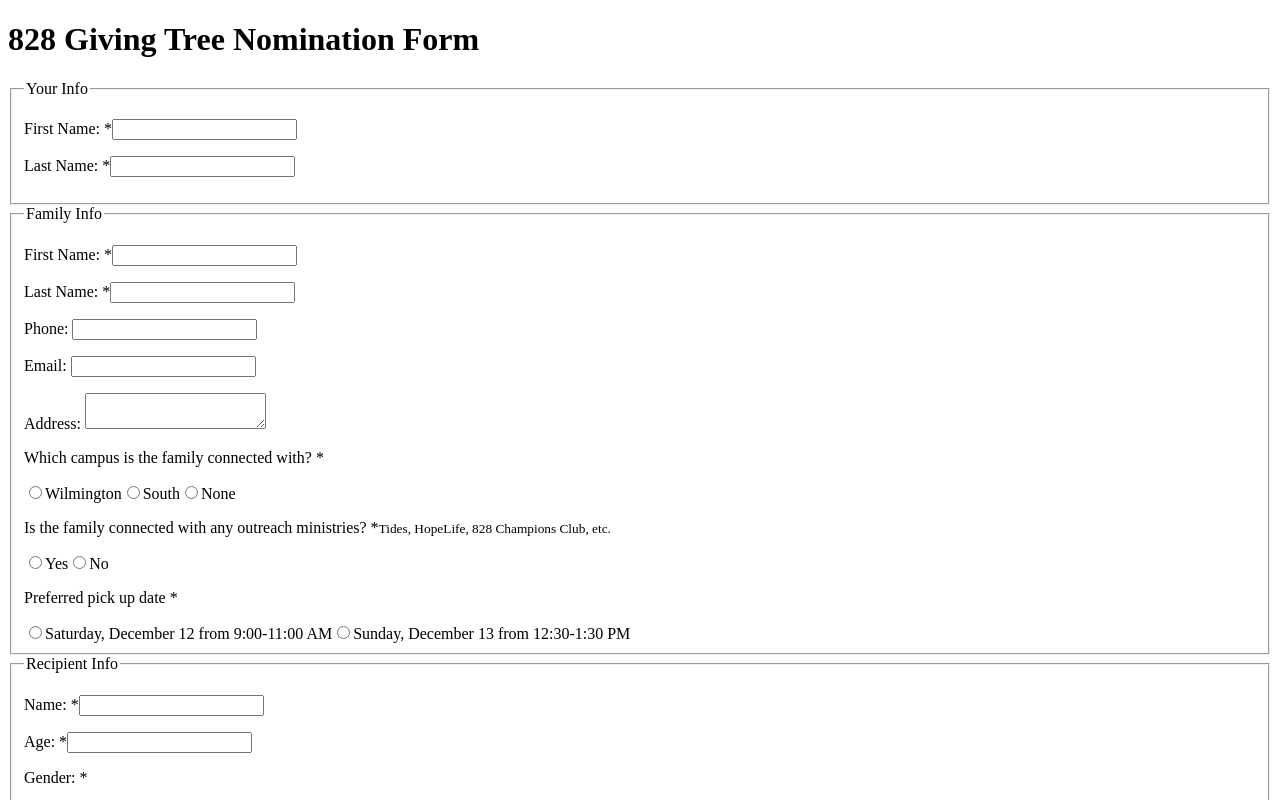
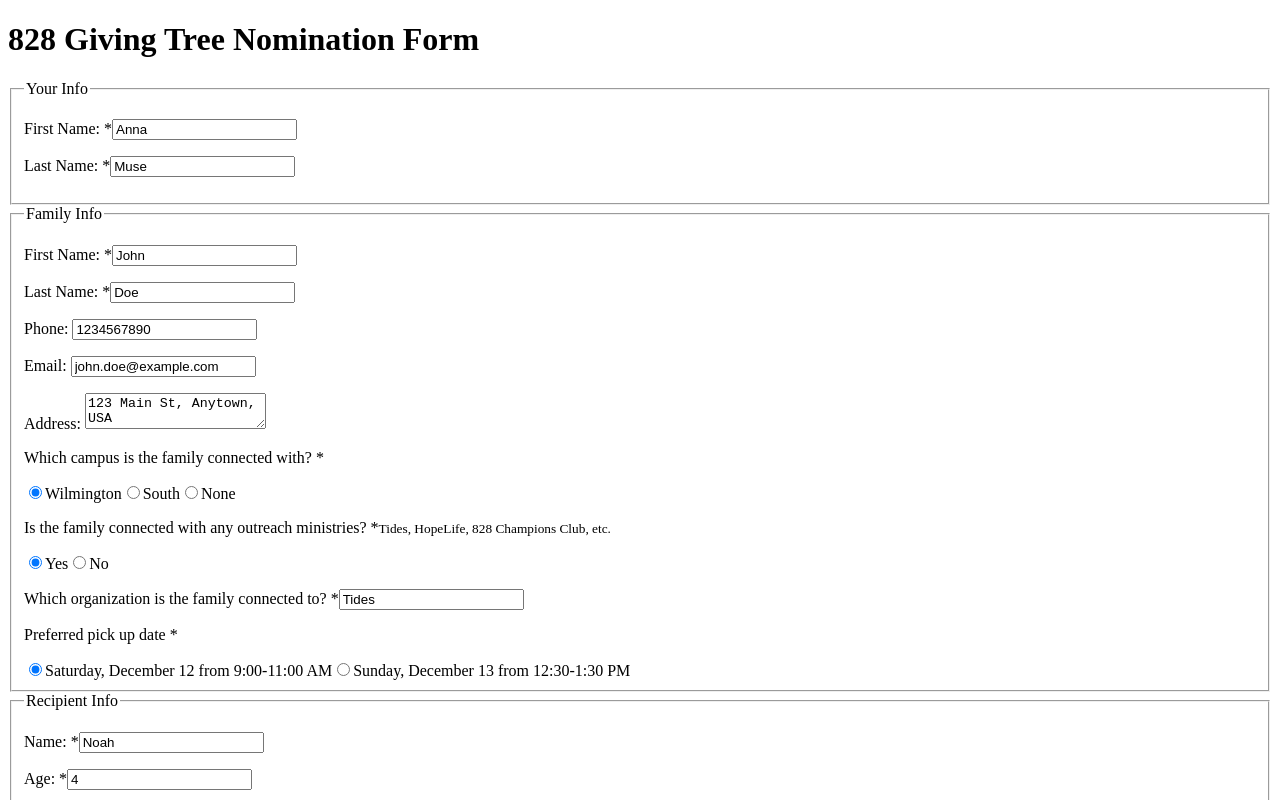
Before and after one commit to anna-muse/giving-tree, a React (Vite) app: page / in a window 1280 px wide. Shown: the top 800 px of the page. Built offline with nearby package versions, Linux system fonts and the light colour scheme; the HTML template or start-up script is replaced by a standard one.

Commit message:
Updated API, added prefilled test data

```diff
--- a/src/api.js
+++ b/src/api.js
@@ -1,4 +1,4 @@
-const DEPLOYMENT_ID = 'AKfycbyEc0hrEABXLIhevJP66Q4Itos6v2O1I9fPoYyW-inXw6Ah-DCFDkg8225qFwx1BG73Ig';
+const DEPLOYMENT_ID = 'AKfycbzUFepfUgla8Vm2okL468lKKccTo0bX0A654CTVmEf3gICwTNyZZw8Ym4PT0D7iHIx_vg';
 const API_URL = `https://script.google.com/macros/s/${DEPLOYMENT_ID}/exec`;
 
 import { Gift } from './entities/gift.js';
--- a/src/entities/donor.js
+++ b/src/entities/donor.js
@@ -14,9 +14,9 @@ export class Donor {
     }
 
     fromExternalForm(externalForm) {
-        if (externalForm.firstName !== undefined) this.firstName = externalForm.firstName;
-        if (externalForm.lastName !== undefined) this.lastName = externalForm.lastName;
-        if (externalForm.phone !== undefined) this.phone = externalForm.phone;
+        if (externalForm.firstName !== undefined) { this.firstName = externalForm.firstName; }
+        if (externalForm.lastName !== undefined) { this.lastName = externalForm.lastName; }
+        if (externalForm.phone !== undefined) { this.phone = externalForm.phone; }
         return this;
     }
 
--- a/src/entities/family.js
+++ b/src/entities/family.js
@@ -1,14 +1,14 @@
 export class Family {
     constructor() {
-        this.firstName = '';
-        this.lastName = '';
-        this.phone = '';
-        this.email = '';
-        this.address = '';
-        this.connected = '';
-        this.campus = '';
-        this.organization = '';
-        this.pickupDate = '';
+        this.firstName = 'John';
+        this.lastName = 'Doe';
+        this.phone = '1234567890';
+        this.email = 'john.doe@example.com';
+        this.address = '123 Main St, Anytown, USA';
+        this.connected = 'CONNECTED';
+        this.campus = 'WILMINGTON';
+        this.organization = 'Tides';
+        this.pickupDate = new Date('2026-12-12T09:00:00').toISOString();
     }
 
     duplicate() {
@@ -26,15 +26,16 @@ export class Family {
     }
 
     fromExternalForm(externalForm) {
-        if (externalForm.firstName !== undefined) this.firstName = externalForm.firstName;
-        if (externalForm.lastName !== undefined) this.lastName = externalForm.lastName;
-        if (externalForm.phone !== undefined) this.phone = externalForm.phone;
-        if (externalForm.email !== undefined) this.email = externalForm.email;
-        if (externalForm.address !== undefined) this.address = externalForm.address;
-        if (externalForm.campus !== undefined) this.campus = externalForm.campus;
-        if (externalForm.connected !== undefined) this.connected = externalForm.connected;
-        if (externalForm.organization !== undefined) this.organization = externalForm.organization;
-        if (externalForm.pickupDate !== undefined) this.pickupDate = externalForm.pickupDate;
+        if (externalForm.firstName !== undefined) { this.firstName = externalForm.firstName; }
+        if (externalForm.lastName !== undefined) { this.lastName = externalForm.lastName; }
+        if (externalForm.phone !== undefined) { this.phone = externalForm.phone; }
+        if (externalForm.email !== undefined) { this.email = externalForm.email; }
+        if (externalForm.address !== undefined) { this.address = externalForm.address; }
+        if (externalForm.campus !== undefined) { this.campus = externalForm.campus; }
+        if (externalForm.connected !== undefined) { this.connected = externalForm.connected; }
+        if (externalForm.organization !== undefined) { this.organization = externalForm.organization; }
+        if (externalForm.pickupDate !== undefined) { this.pickupDate = externalForm.pickupDate; }
+        return this;
     }
 
     toExternalForm() {
--- a/src/entities/gift.js
+++ b/src/entities/gift.js
@@ -20,12 +20,12 @@ export class Gift {
     }
 
     fromExternalForm(externalForm) {
-        if (externalForm['ID'] !== undefined) this.id = externalForm['ID'];
-        if (externalForm['Item'] !== undefined) this.item = externalForm['Item'];
-        if (externalForm['Tag Number'] !== undefined) this.tagNumber = externalForm['Tag Number'];
-        if (externalForm['Recipient Age'] !== undefined) this.recipientAge = externalForm['Recipient Age'];
-        if (externalForm['Recipient Gender'] !== undefined) this.recipientGender = externalForm['Recipient Gender'];
-        if (externalForm['Status'] !== undefined) this.status = externalForm['Status'];
+        if (externalForm.id !== undefined) { this.id = externalForm.id; }
+        if (externalForm.item !== undefined) { this.item = externalForm.item; }
+        if (externalForm.tagNumber !== undefined) { this.tagNumber = externalForm.tagNumber; }
+        if (externalForm.recipientAge !== undefined) { this.recipientAge = externalForm.recipientAge; }
+        if (externalForm.recipientGender !== undefined) { this.recipientGender = externalForm.recipientGender; }
+        if (externalForm.status !== undefined) { this.status = externalForm.status; }
         return this;
     }
 
--- a/src/entities/nominationForm.js
+++ b/src/entities/nominationForm.js
@@ -18,6 +18,11 @@ export class NominationForm {
     }
 
     toExternalForm() {
+        console.log('this in toExternalForm', {
+            nominator: this.nominator.toExternalForm(),
+            family: this.family.toExternalForm(),
+            recipients: this.recipients.map((recipient) => recipient.toExternalForm()),
+        });
         return {
             nominator: this.nominator.toExternalForm(),
             family: this.family.toExternalForm(),
--- a/src/entities/nominator.js
+++ b/src/entities/nominator.js
@@ -1,7 +1,7 @@
 export class Nominator {
     constructor() {
-        this.firstName = '';
-        this.lastName = '';
+        this.firstName = 'Anna';
+        this.lastName = 'Muse';
     }
 
     duplicate() {
@@ -12,8 +12,9 @@ export class Nominator {
     }
 
     fromExternalForm(externalForm) {
-        if (externalForm.firstName !== undefined) this.firstName = externalForm.firstName;
-        if (externalForm.lastName !== undefined) this.lastName = externalForm.lastName;
+        if (externalForm.firstName !== undefined) { this.firstName = externalForm.firstName; }
+        if (externalForm.lastName !== undefined) { this.lastName = externalForm.lastName; }
+        return this;
     }
 
     toExternalForm() {
--- a/src/entities/recipient.js
+++ b/src/entities/recipient.js
@@ -1,12 +1,12 @@
 export class Recipient {
     constructor() {
         this.id = crypto.randomUUID();
-        this.name = '';
-        this.age = '';
-        this.gender = '';
-        this.want = '';
-        this.need = '';
-        this.clothing = '';
+        this.name = 'Noah';
+        this.age = '4';
+        this.gender = 'M';
+        this.want = 'Ball';
+        this.need = 'Box';
+        this.clothing = 'Pants';
     }
 
     duplicate() {
@@ -29,6 +29,7 @@ export class Recipient {
         if (externalData.want !== undefined) { this.want = externalData.want.trim(); }
         if (externalData.need !== undefined) { this.need = externalData.need.trim(); }
         if (externalData.clothing !== undefined) { this.clothing = externalData.clothing.trim(); }
+        return this;
     }
 
     toExternalForm() {
```
